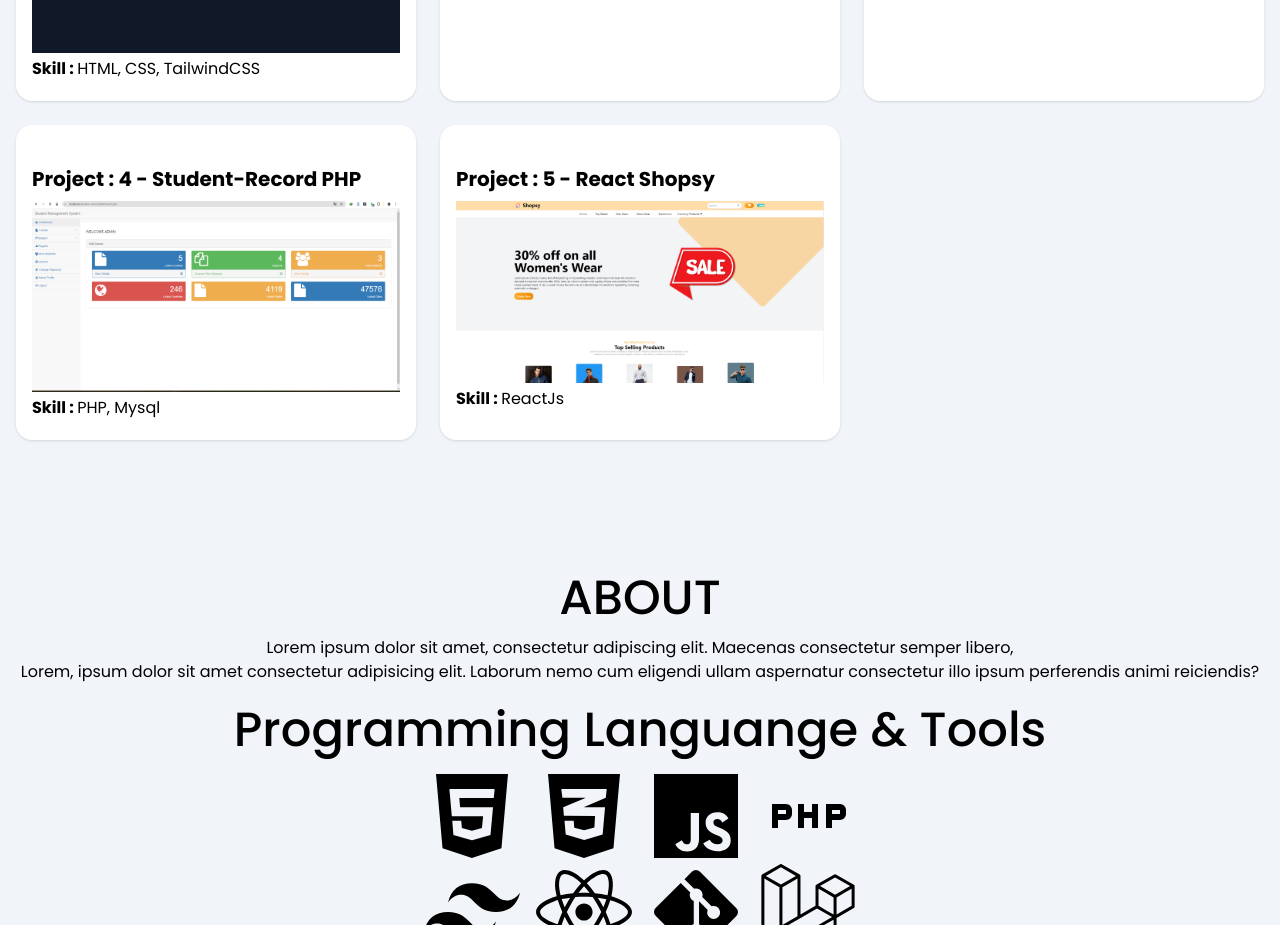
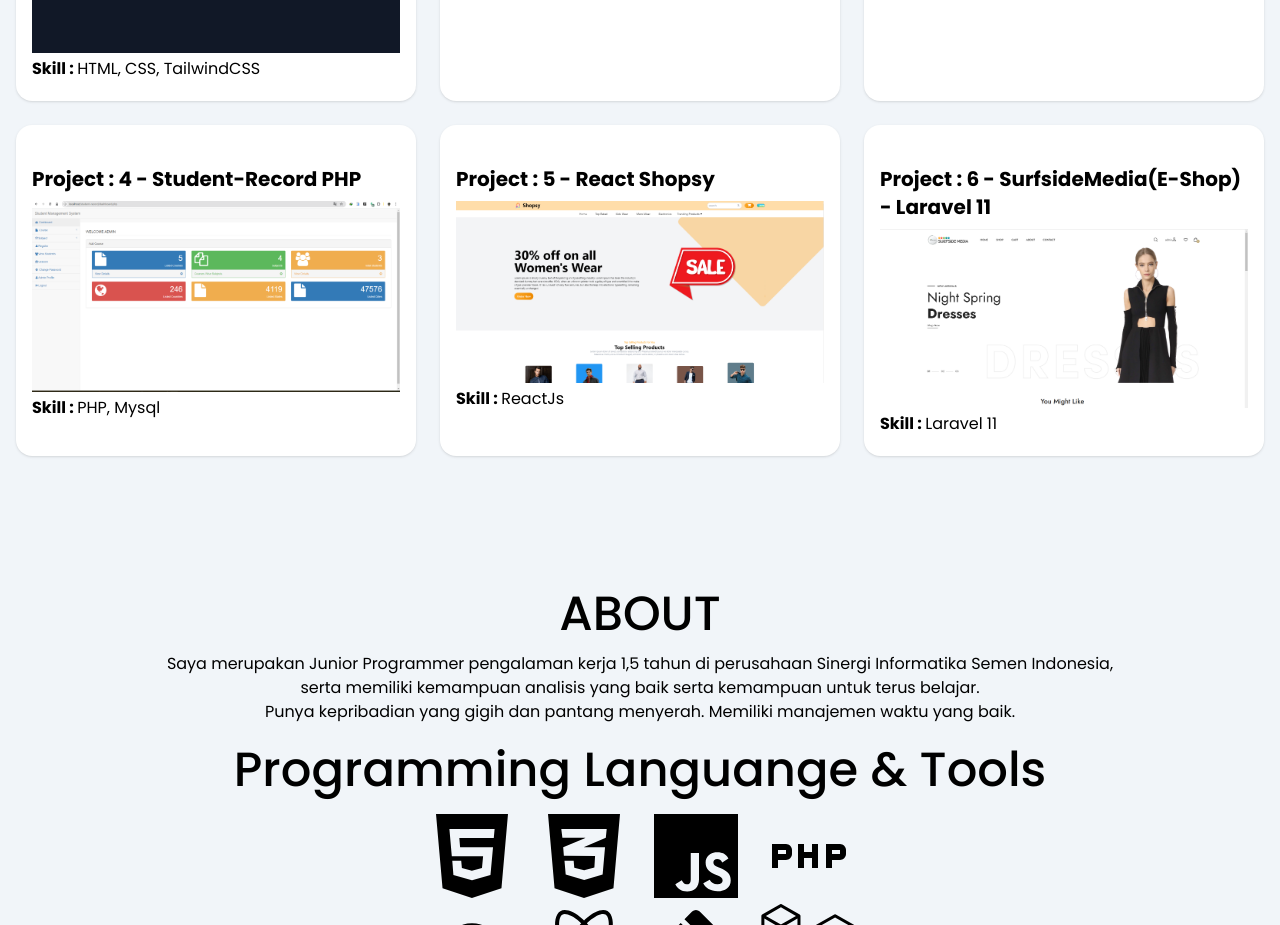
Before and after one commit to Sigitttsss/My-Portofolio, a React (Vite) app: page / in a window 1280 px wide. Shown: the part 1180-2105 px from the top of the page. Built offline with nearby package versions, Linux system fonts and the light colour scheme.

Commit message:
update portfolio

```diff
--- a/src/data/DataPortofolio.jsx
+++ b/src/data/DataPortofolio.jsx
@@ -3,6 +3,7 @@ import reactPage from '../assets/reactTailwind.png'
 import portfolio5 from '../assets/simpleDashboard.png'
 import portofolio6 from '../assets/php.png'
 import portofolio7 from '../assets/react-eshop.png'
+import portofolio8 from '../assets/e-shop-laravel.png'
 
 
 export const portofolioList = [
@@ -41,4 +42,11 @@ export const portofolioList = [
         skill: 'ReactJs',
         link: `https://github.com/Sigitttsss/react-shopsy`
     },
+    {
+        id:'6',
+        title: 'SurfsideMedia(E-Shop) - Laravel 11',
+        image: portofolio8,
+        skill: 'Laravel 11',
+        link: `https://github.com/Sigitttsss/laravel-eshop`
+    },
 ]
--- a/src/pages/About.jsx
+++ b/src/pages/About.jsx
@@ -13,8 +13,9 @@ function About() {
     <div className='about pt-32' id='about'>
         <div className='container mx-auto px-4 dark:text-white'>
             <h1 className='text-center lg:text-5xl/tight text-3xl font-medium mb-2'>ABOUT</h1>
-            <p className='text-center'>Lorem ipsum dolor sit amet, consectetur adipiscing elit. Maecenas consectetur semper libero,</p>
-            <p className='text-center'>Lorem, ipsum dolor sit amet consectetur adipisicing elit. Laborum nemo cum eligendi ullam aspernatur consectetur illo ipsum perferendis animi reiciendis?</p>
+            <p className='text-center'>Saya merupakan Junior Programmer pengalaman kerja 1,5 tahun di perusahaan Sinergi Informatika Semen Indonesia, <br/>serta memiliki kemampuan analisis yang baik serta kemampuan untuk terus belajar.</p>
+
+            <p className='text-center'>Punya kepribadian yang gigih dan pantang menyerah. Memiliki manajemen waktu yang baik.</p>
             <h4 className='text-center lg:text-5xl/tight text-2xl font-medium mt-4 mb-2'>Programming Languange & Tools</h4>
         <div className='flex justify-center gap-4'>
             <FaHtml5 className='md:text-8xl text-6xl'/>
```
Also changed, not shown: src/assets/e-shop-laravel.png (added).
